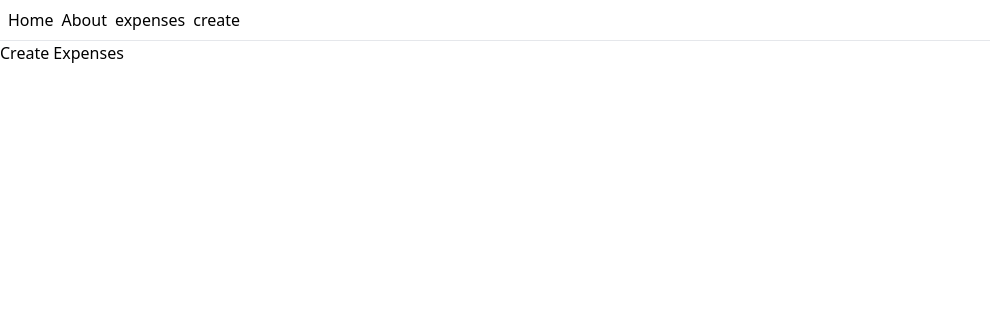
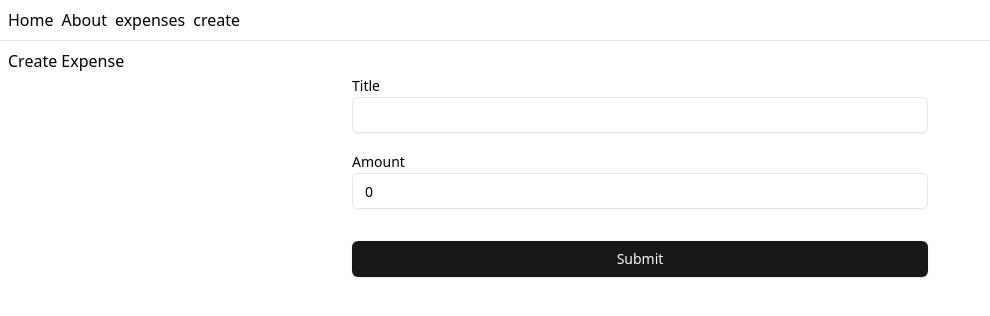
Before and after one commit to yahyamati/More-than-8-things-in-one-project, a React (Vite) app in the folder Frontend/: page /create-expenses in a window 1280 px wide. Shown: the top 316 px of the page, without its empty margins (0-990 px from the left). Built offline with nearby package versions, Linux system fonts and the light colour scheme; what hono would draw is missing.

Commit message:
create page work good

```diff
--- a/Frontend/package.json
+++ b/Frontend/package.json
@@ -15,18 +15,22 @@
     "@radix-ui/react-select": "^2.1.6",
     "@radix-ui/react-slot": "^1.1.2",
     "@rollup/rollup-linux-x64-gnu": "^4.34.7",
+    "@tanstack/react-form": "^0.42.0",
     "@tanstack/react-query": "^5.66.0",
     "@tanstack/react-router": "^1.105.0",
     "@types/node": "^22.13.4",
     "class-variance-authority": "^0.7.1",
     "clsx": "^2.1.1",
+    "date-fns": "^3.6.0",
     "frontend": "file:",
     "hono": "^4.7.1",
     "lucide-react": "^0.475.0",
     "path": "^0.12.7",
     "react": "^19.0.0",
+    "react-day-picker": "^8.10.1",
     "react-dom": "^19.0.0",
     "rollup": "^4.34.7",
+    "sonner": "^1.7.4",
     "tailwind-merge": "^3.0.1",
     "tailwindcss-animate": "^1.0.7"
   },
--- /dev/null
+++ b/Frontend/src/components/ui/calendar.tsx
@@ -0,0 +1,74 @@
+import * as React from "react"
+import { ChevronLeft, ChevronRight } from "lucide-react"
+import { DayPicker } from "react-day-picker"
+
+import { cn } from "@/lib/utils"
+import { buttonVariants } from "@/components/ui/button"
+
+export type CalendarProps = React.ComponentProps<typeof DayPicker>
+
+function Calendar({
+  className,
+  classNames,
+  showOutsideDays = true,
+  ...props
+}: CalendarProps) {
+  return (
+    <DayPicker
+      showOutsideDays={showOutsideDays}
+      className={cn("p-3", className)}
+      classNames={{
+        months: "flex flex-col sm:flex-row space-y-4 sm:space-x-4 sm:space-y-0",
+        month: "space-y-4",
+        caption: "flex justify-center pt-1 relative items-center",
+        caption_label: "text-sm font-medium",
+        nav: "space-x-1 flex items-center",
+        nav_button: cn(
+          buttonVariants({ variant: "outline" }),
+          "h-7 w-7 bg-transparent p-0 opacity-50 hover:opacity-100"
+        ),
+        nav_button_previous: "absolute left-1",
+        nav_button_next: "absolute right-1",
+        table: "w-full border-collapse space-y-1",
+        head_row: "flex",
+        head_cell:
+          "text-neutral-500 rounded-md w-8 font-normal text-[0.8rem] dark:text-neutral-400",
+        row: "flex w-full mt-2",
+        cell: cn(
+          "relative p-0 text-center text-sm focus-within:relative focus-within:z-20 [&:has([aria-selected])]:bg-neutral-100 [&:has([aria-selected].day-outside)]:bg-neutral-100/50 [&:has([aria-selected].day-range-end)]:rounded-r-md dark:[&:has([aria-selected])]:bg-neutral-800 dark:[&:has([aria-selected].day-outside)]:bg-neutral-800/50",
+          props.mode === "range"
+            ? "[&:has(>.day-range-end)]:rounded-r-md [&:has(>.day-range-start)]:rounded-l-md first:[&:has([aria-selected])]:rounded-l-md last:[&:has([aria-selected])]:rounded-r-md"
+            : "[&:has([aria-selected])]:rounded-md"
+        ),
+        day: cn(
+          buttonVariants({ variant: "ghost" }),
+          "h-8 w-8 p-0 font-normal aria-selected:opacity-100"
+        ),
+        day_range_start: "day-range-start",
+        day_range_end: "day-range-end",
+        day_selected:
+          "bg-neutral-900 text-neutral-50 hover:bg-neutral-900 hover:text-neutral-50 focus:bg-neutral-900 focus:text-neutral-50 dark:bg-neutral-50 dark:text-neutral-900 dark:hover:bg-neutral-50 dark:hover:text-neutral-900 dark:focus:bg-neutral-50 dark:focus:text-neutral-900",
+        day_today: "bg-neutral-100 text-neutral-900 dark:bg-neutral-800 dark:text-neutral-50",
+        day_outside:
+          "day-outside text-neutral-500 aria-selected:bg-neutral-100/50 aria-selected:text-neutral-500 dark:text-neutral-400 dark:aria-selected:bg-neutral-800/50 dark:aria-selected:text-neutral-400",
+        day_disabled: "text-neutral-500 opacity-50 dark:text-neutral-400",
+        day_range_middle:
+          "aria-selected:bg-neutral-100 aria-selected:text-neutral-900 dark:aria-selected:bg-neutral-800 dark:aria-selected:text-neutral-50",
+        day_hidden: "invisible",
+        ...classNames,
+      }}
+      components={{
+        IconLeft: ({ className, ...props }) => (
+          <ChevronLeft className={cn("h-4 w-4", className)} {...props} />
+        ),
+        IconRight: ({ className, ...props }) => (
+          <ChevronRight className={cn("h-4 w-4", className)} {...props} />
+        ),
+      }}
+      {...props}
+    />
+  )
+}
+Calendar.displayName = "Calendar"
+
+export { Calendar }
--- a/Frontend/src/routes/create-expenses.tsx
+++ b/Frontend/src/routes/create-expenses.tsx
@@ -1,10 +1,130 @@
-import { createFileRoute } from '@tanstack/react-router'
+import { createFileRoute , useNavigate  } from '@tanstack/react-router'
+import { Input } from "../components/ui/input"
+import { Label } from "../components/ui/label";
+import { Button } from "../components/ui/button";
+// import { Calendar } from "../components/ui/calendar";
+// import { toast } from "sonner"
+import { useForm } from "@tanstack/react-form";
+import {api} from "../lib/api.ts"
 
 export const Route = createFileRoute('/expenses' as never)({
   component: CreateExpenses,
 })
 
+
+
+
 function CreateExpenses() {
+  const navigate = useNavigate();
 
-  return <div>Create Expenses</div>
+
+
+
+  const form = useForm({
+    defaultValues: {
+      title: '',
+      amount:0
+    },
+    onSubmit: async ({ value }) => {
+
+      const res = await api.expenses.$post({ json: value });
+      if (!res.ok) {
+        throw new Error("server error");
+      }else{
+        navigate({to :"/expenses" as never});
+      }
+
+    },
+  })
+  return (
+    <div className="p-2">
+      <h2>Create Expense</h2>
+
+        <form
+          onSubmit={(e) => {
+            e.preventDefault();
+            e.stopPropagation();
+            form.handleSubmit();
+          }}
+          className="flex flex-col gap-y-4 max-w-xl m-auto"
+        >
+          <form.Field
+            name="title"
+            // validators={{
+            //   onChange: createExpenseSchema.shape.title,
+            // }}
+            children={(field) => (
+              <div>
+                <Label htmlFor={field.name}>Title</Label>
+                <Input
+                  id={field.name}
+                  name={field.name}
+                  value={field.state.value}
+                  onBlur={field.handleBlur}
+                  onChange={(e) => field.handleChange((e.target.value))}
+                />
+                {field.state.meta.isTouched && field.state.meta.errors.length ? (
+                <em>{field.state.meta.errors.join(", ")}</em>
+                ) : null}
+              </div>
+            )}
+          />
+
+          <form.Field
+            name="amount"
+            // validators={{
+            //   onChange: createExpenseSchema.shape.amount,
+            // }}
+            children={(field) => (
+              <div>
+                <Label htmlFor={field.name}>Amount</Label>
+                <Input
+                  id={field.name}
+                  name={field.name}
+                  value={field.state.value}
+                  onBlur={field.handleBlur}
+                  type="number"
+                  onChange={(e) => field.handleChange(Number(e.target.value))}
+                />
+                 {field.state.meta.isTouched && field.state.meta.errors.length ? (
+                <em>{field.state.meta.errors.join(", ")}</em>
+                ) : null}
+              </div>
+            )}
+          />
+
+          {/* <form.Field
+            name="date"
+            // validators={{
+            //   onChange: createExpenseSchema.shape.date,
+            // }}
+            children={(field) => (
+              <div className="self-center">
+                <Calendar
+                  mode="single"
+                  selected={new Date(field.state.value)}
+                  onSelect={(date) =>
+                    field.handleChange((date ?? new Date()).toISOString())
+                  }
+                  className="rounded-md border"
+                />
+                {field.state.meta.isTouched && field.state.meta.errors.length ? (
+                <em>{field.state.meta.errors.join(", ")}</em>
+                ) : null}
+              </div>
+            )}
+          /> */}
+
+          <form.Subscribe
+            selector={(state) => [state.canSubmit, state.isSubmitting]}
+            children={([canSubmit, isSubmitting]) => (
+              <Button className="mt-4" type="submit" disabled={!canSubmit}>
+                {isSubmitting ? "..." : "Submit"}
+              </Button>
+            )}
+          />
+        </form>
+
+    </div>
+  );
 }
```
Also changed, not shown: 2 other files (tests, documents, lock files or other folders).
